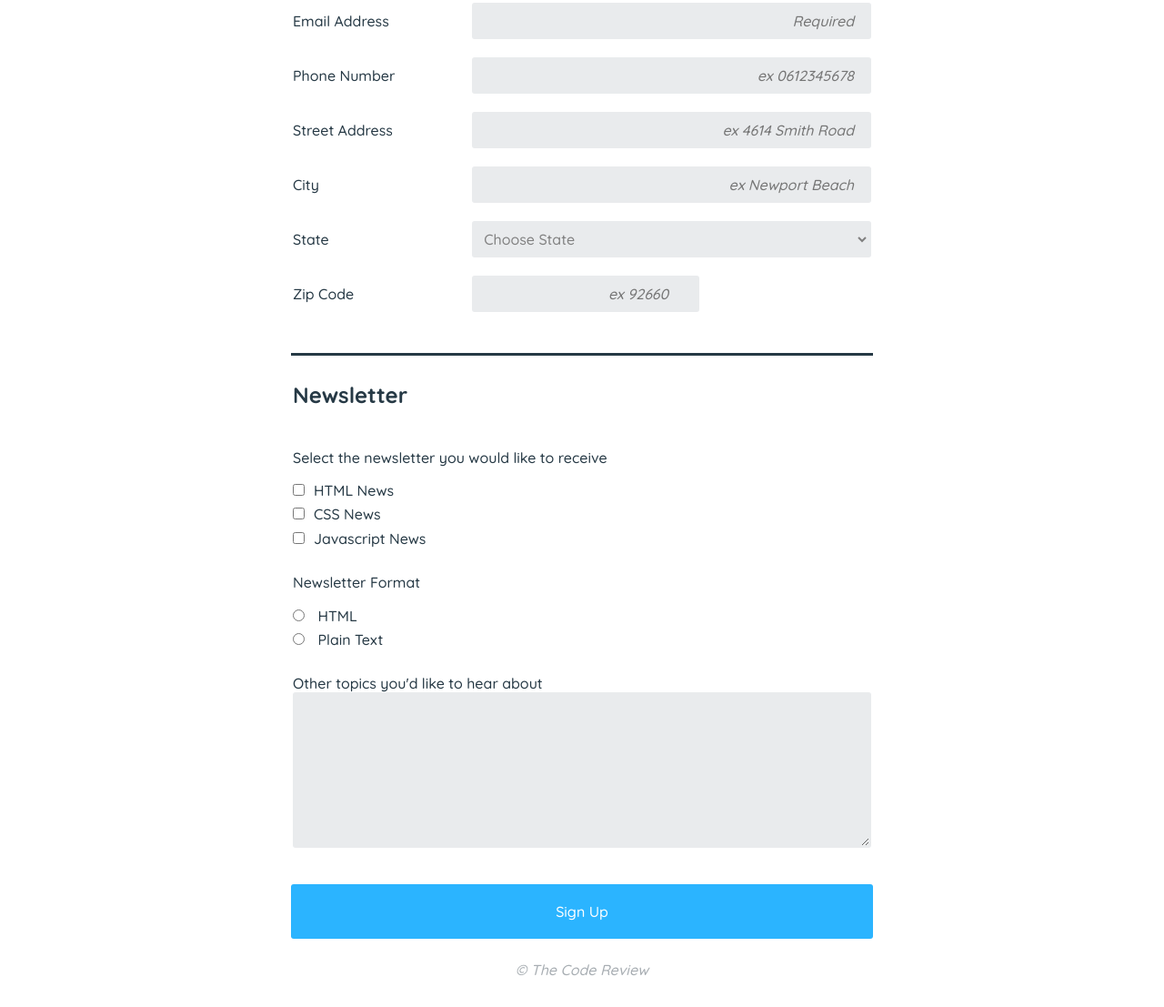
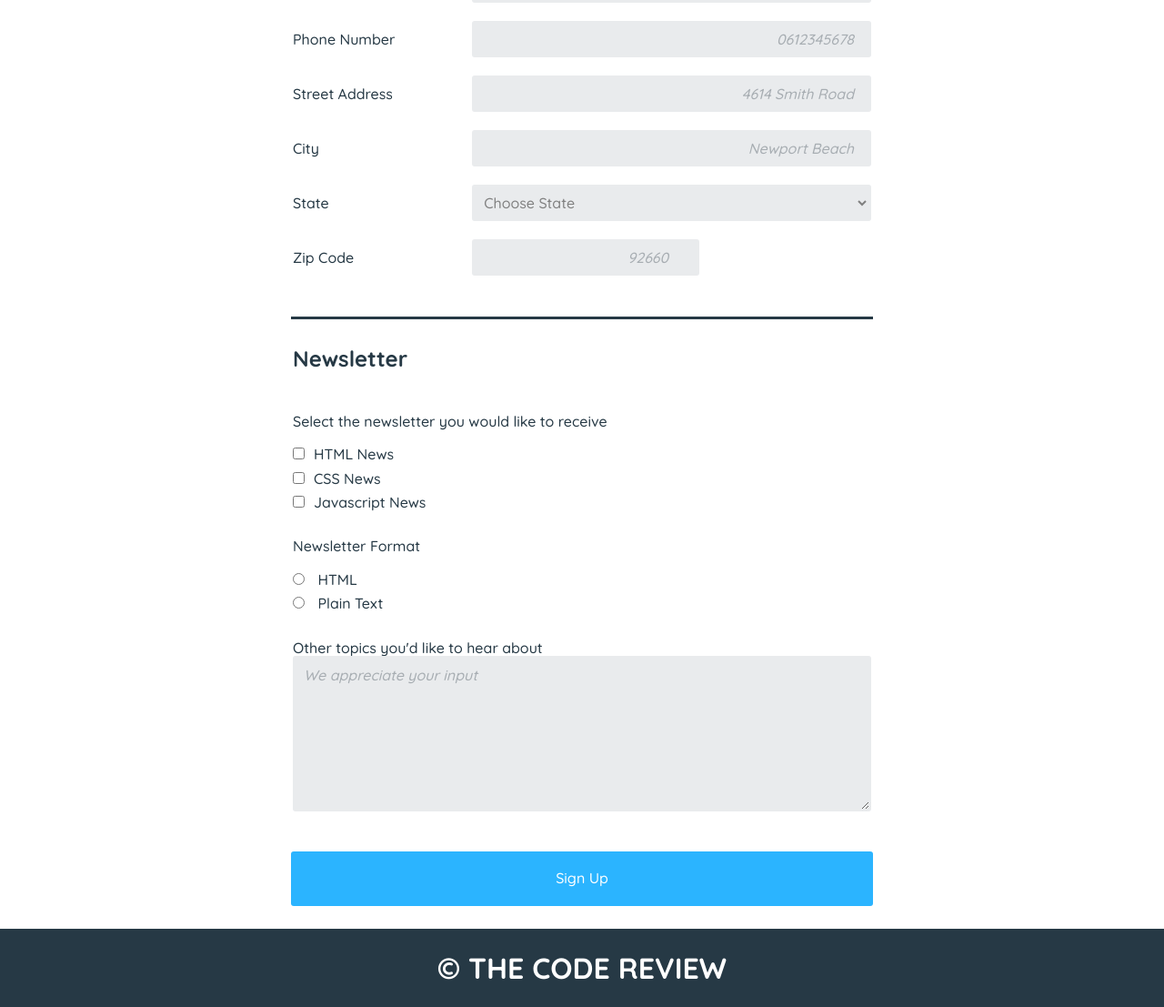
Before and after one commit to EskesJ/fewd-techdegree-unit3, a plain HTML site: page index.html in a window 1280 px wide. Shown: the part 426-1533 px from the top of the page at 91% size. Drawn offline with Linux system fonts and the light colour scheme.

Commit message:
Final version 1.0
added pseudo elements voor  placeholder, added styles and transitions to the button, added background color to footer and styled it

```diff
--- a/css/style.css
+++ b/css/style.css
@@ -75,9 +75,14 @@ textarea:focus {
   box-shadow: inset 0 0 10px #263945;
 }
 
+input::placeholder,
+textarea::placeholder {
+  font-style: italic;
+  color: #A7ADB2;
+}
+
 input::placeholder {
   text-align: right;
-  font-style: italic;
   padding-right: 10px;
 }
 
@@ -198,8 +203,9 @@ button[type="submit"] {
   width: 100%;
   height: 60px;
   margin-top: 40px;
+  transform: none;
   box-shadow: none;
-  transition: box-shadow 1s, background-color 1s;
+  transition: box-shadow 1s, background-color 1s, transform 1s;
 }
 
 
@@ -207,19 +213,26 @@ button[type="submit"]:hover,
 button[type="submit"]:focus {
     background-color: #263945;
     box-shadow: inset 0 0 10px white;
+    transform: scale(0.9,0.9);
 }
 
 
 /*------ footer------ */
 
-.footer-div {
-  width: 90%;
-  margin-left: auto;
-  margin-right: auto;
+footer {
+  background-color: #263945;
+  color: white;
   text-align: center;
-  color: #A7ADB2;
-  font-style: italic;
+  text-transform: uppercase;
+  font-size: 32px;
+  padding-top: 25px;
+  padding-bottom: 25px;
   margin-top: 25px;
+  font-weight: bold;
+}
+
+footer p {
+  margin: 0;
 }
 
 
--- a/index.html
+++ b/index.html
@@ -1,5 +1,5 @@
-<<!DOCTYPE html>
-<html>
+<!DOCTYPE html>
+<html lang="en">
   <head>
     <title>Techdegree unit 3</title>
     <link rel="stylesheet" href="css/style.css">
@@ -37,17 +37,17 @@
 
                   <div class="contact-field">
                     <label for="phonenumber">Phone Number</label>
-                    <input type="tel" id="phonenumber" name="user_phonenumber" placeholder="ex 0612345678" required>
+                    <input type="tel" id="phonenumber" name="user_phonenumber" placeholder="0612345678" required>
                   </div>
 
                   <div class="contact-field">
                     <label for="street-address">Street Address</label>
-                    <input type="text" id="street-address" name="user_street-address" placeholder="ex 4614 Smith Road" required>
+                    <input type="text" id="street-address" name="user_street-address" placeholder="4614 Smith Road" required>
                   </div>
 
                   <div class="contact-field">
                     <label for="city">City</label>
-                    <input type="text" id="city" name="user_city" placeholder="ex Newport Beach" required>
+                    <input type="text" id="city" name="user_city" placeholder="Newport Beach" required>
                   </div>
 
                   <div class="contact-field">
@@ -64,7 +64,7 @@
 
                     <div class="contact-field-zip">
                     <label for="zip-code">Zip Code</label>
-                    <input type="number" id="zip-code" name="user_zip-code" placeholder="ex 92660" required>
+                    <input type="number" id="zip-code" name="user_zip-code" placeholder="92660" required>
                   </div>
 
                 </fieldset>
@@ -91,7 +91,7 @@
                   </div>
                   <div>
                     <label for="topic-textarea" class="textarea-margin">Other topics you'd like to hear about</label>
-                    <textarea name="user_topic-textarea" id="topic-textarea" cols="30" rows="8"></textarea>
+                    <textarea name="user_topic-textarea" id="topic-textarea" cols="30" rows="8" placeholder="We appreciate your input"></textarea>
                   </div>
                 </fieldset>
 
```
Also changed, not shown: css/normalize.css.
